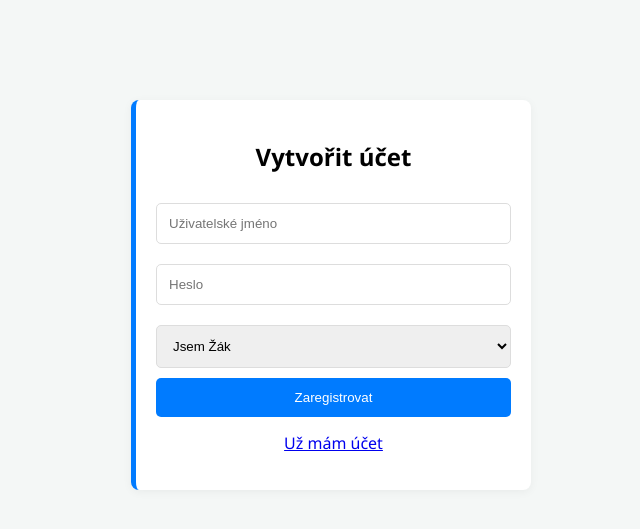
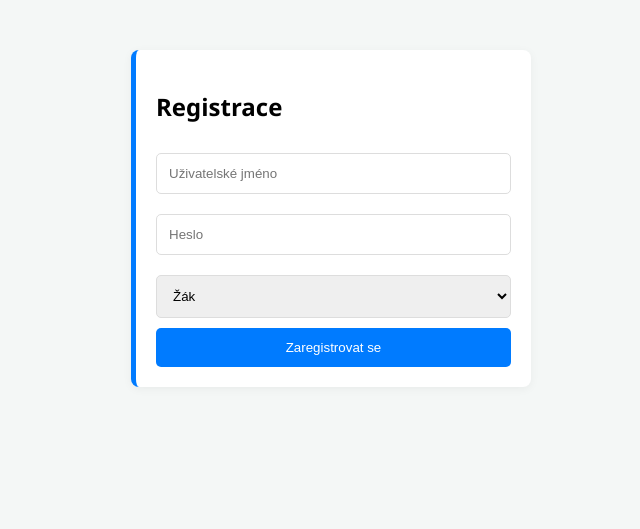
Before and after one commit to BCole2/easymatematika, a Flask app: page /register in a window 1280 px wide. Shown: the top 529 px of the page, without its empty margins (309-949 px from the left). Run offline with Flask 3, Linux system fonts and the light colour scheme.

Commit message:
Update register.html

```diff
--- a/templates/register.html
+++ b/templates/register.html
@@ -5,19 +5,18 @@
     <title>Registrace</title>
 </head>
 <body>
-    <div class="container" style="max-width: 400px; margin-top: 80px;">
+    <div class="container" style="max-width: 400px;">
         <div class="card">
-            <h2 style="text-align: center;">Vytvořit účet</h2>
+            <h2>Registrace</h2>
             <form method="POST">
                 <input type="text" name="username" placeholder="Uživatelské jméno" required>
                 <input type="password" name="password" placeholder="Heslo" required>
                 <select name="role">
-                    <option value="zak">Jsem Žák</option>
-                    <option value="ucitel">Jsem Učitel / Admin</option>
+                    <option value="zak">Žák</option>
+                    <option value="ucitel">Učitel / Admin</option>
                 </select>
-                <button type="submit" style="width: 100%;">Zaregistrovat</button>
+                <button type="submit">Zaregistrovat se</button>
             </form>
-            <p style="text-align: center; margin-top: 15px;"><a href="/login">Už mám účet</a></p>
         </div>
     </div>
 </body>
```
